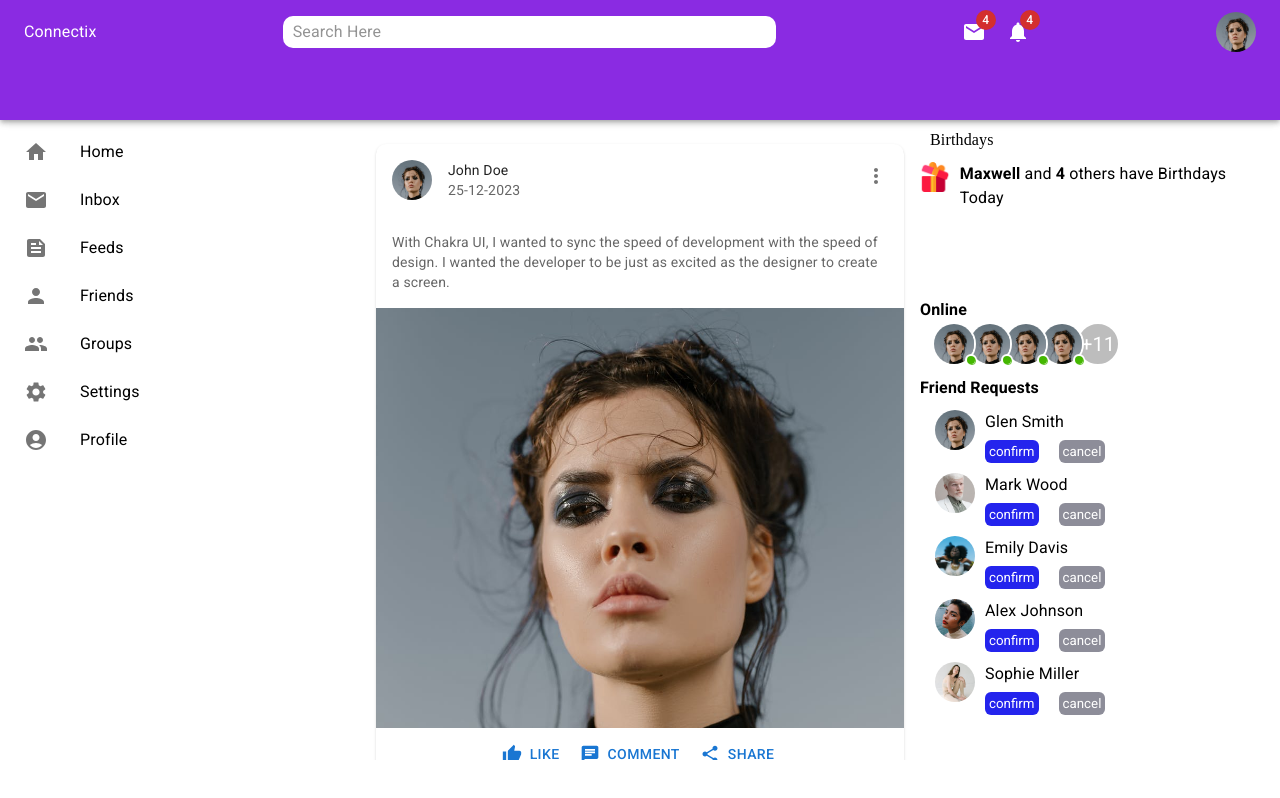
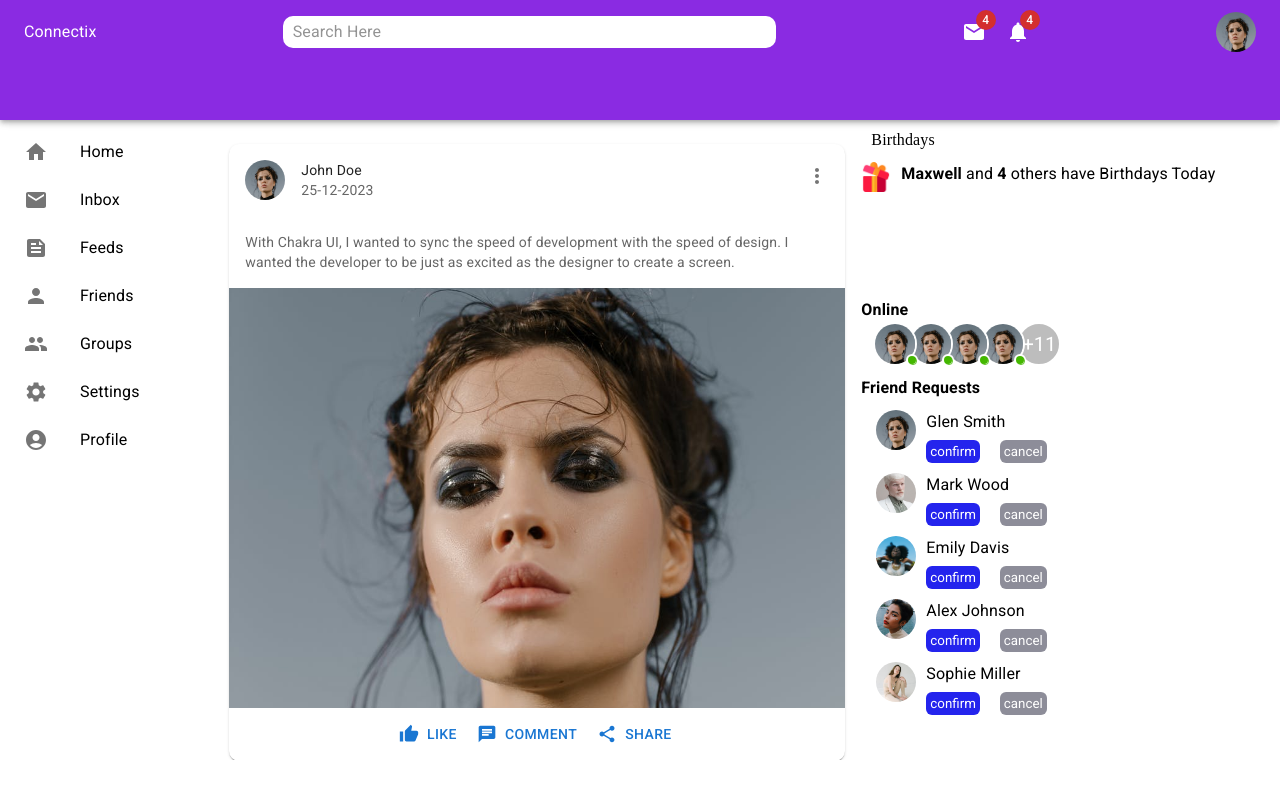
Before and after one commit to anees1234567/socialmedia, a React (Create React App) app: page / in a window 1280 px wide. Built offline with nearby package versions, Linux system fonts and the light colour scheme.

Commit message:
commmit done on jan10 2024

```diff
--- /dev/null
+++ b/src/Components/SecondoryLayoutComponents/inbox/Chatbox.jsx
@@ -0,0 +1,10 @@
+import { Box } from '@mui/material'
+import React from 'react'
+
+function Chatbox() {
+  return (
+    <Box  flex="8"  sx={{backgroundColor:'royalblue'}}>Chatbox</Box>
+  )
+}
+
+export default Chatbox
--- /dev/null
+++ b/src/Components/SecondoryLayoutComponents/inbox/Chatlist.jsx
@@ -0,0 +1,10 @@
+import { Box } from '@mui/material'
+import React from 'react'
+
+function Chatlist() {
+  return (
+    <Box flex="3" sx={{backgroundColor:'wheat'}}>Chatlist</Box>
+  )
+}
+
+export default Chatlist
--- a/src/Components/SecondoryLayoutComponents/inbox/Inboxpage.jsx
+++ b/src/Components/SecondoryLayoutComponents/inbox/Inboxpage.jsx
@@ -1,8 +1,19 @@
 import React from 'react'
+import Chatlist from './Chatlist'
+import Chatbox from './Chatbox'
+import { Stack } from '@mui/material'
 
 function Inboxpage() {
   return (
-    <div>Inboxpage</div>
+    <Stack  direction={'row'} style={{backgroundColor:'black',height:'80vh',width:'100vw'}}>
+
+
+        <Chatlist/>
+        <Chatbox/>
+
+
+
+    </Stack>
   )
 }
 
--- a/src/Components/common/leftside/Sidebar.jsx
+++ b/src/Components/common/leftside/Sidebar.jsx
@@ -24,7 +24,7 @@ function Sidebar() {
 
 
   return (
-    <Box sx={{display:{xs:'none',sm:'block'},height:'100%'}} flex={4} p={1} >
+    <Box sx={{display:{xs:'none',sm:'block'},height:'100%'}} flex={2} p={1} >
       {options.map((item) => (
         <ListItem key={item.text} disablePadding onClick={()=>navigateTo(item.path)} position={'sticky'}>
           <ListItemButton>
```
